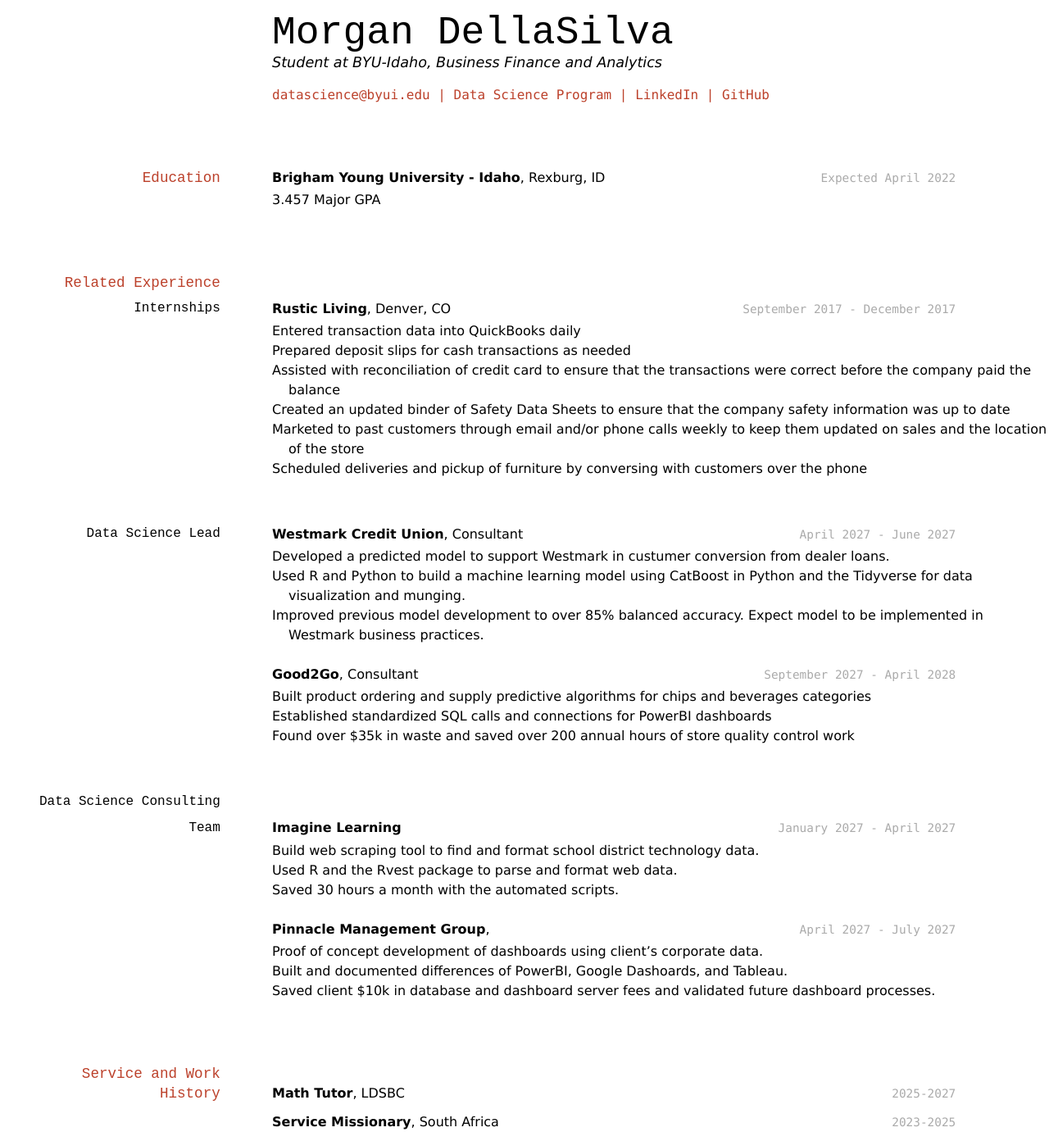
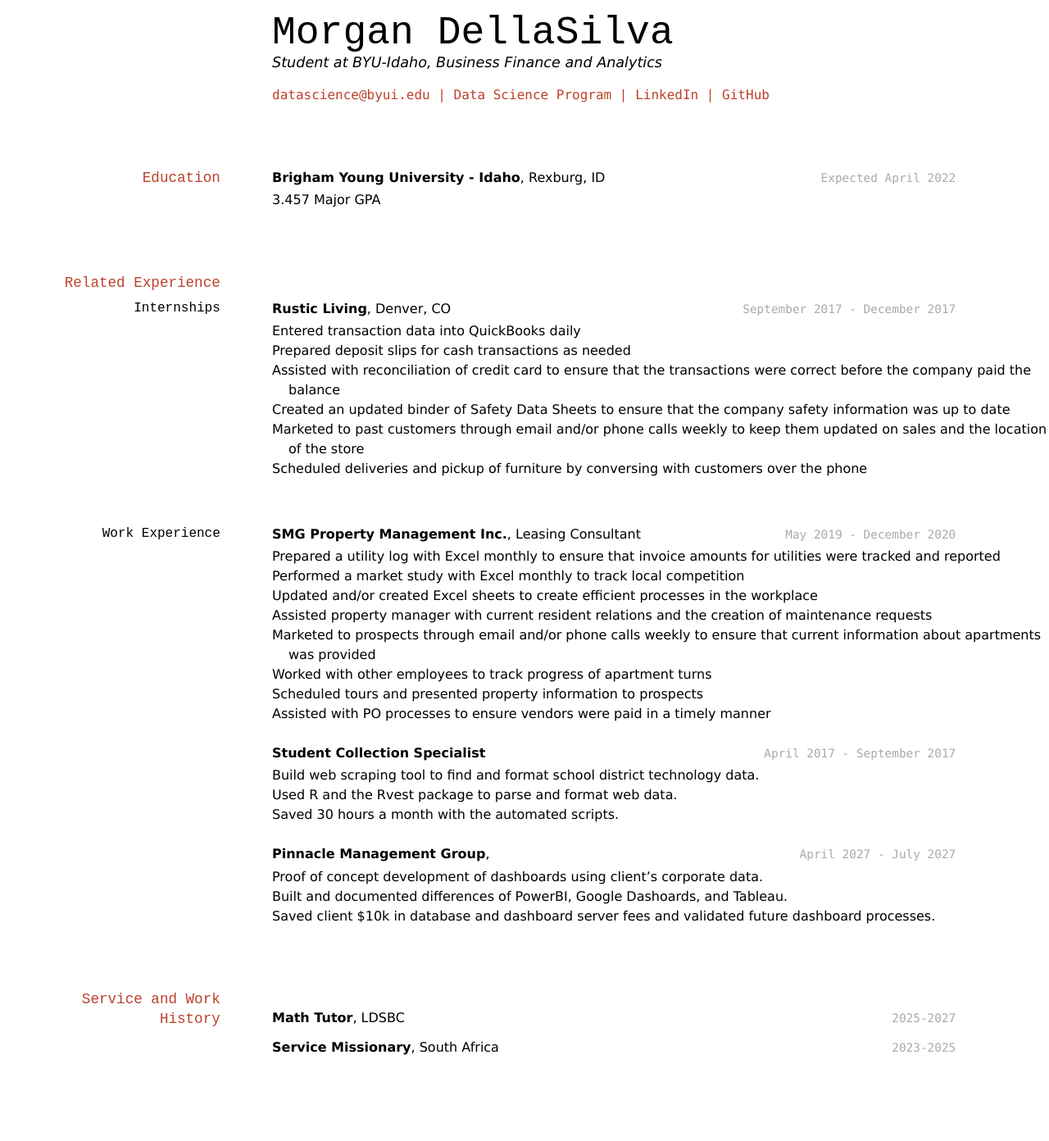
Before and after one commit to byuids-resumes/DELLASILVA-Resume, a Jekyll site: the page built from docs/index.md, in a window 1280 px wide. Shown: the whole page at 82% size. Built offline with Jekyll 4.4.1, drawn with Linux system fonts in a browser that asks for light colours; after the commit the page ends 1301 px from its top, so only the background shows below that.

Commit message:
Update index.md

```diff
--- a/docs/index.md
+++ b/docs/index.md
@@ -37,26 +37,23 @@ __Rustic Living__, Denver, CO
 - Scheduled deliveries and pickup of furniture by conversing with customers over the phone
 
 
-### Data Science Lead
+### Work Experience
 
-`April 2027 - June 2027`
-__Westmark Credit Union__, Consultant
+`May 2019 - December 2020`
+__SMG Property Management Inc.__, Leasing Consultant
 
-- Developed a predicted model to support Westmark in custumer conversion from dealer loans.
-- Used R and Python to build a machine learning model using CatBoost in Python and the Tidyverse for data visualization and munging.
-- Improved previous model development to over 85% balanced accuracy. Expect model to be implemented in Westmark business practices.
+- Prepared a utility log with Excel monthly to ensure that invoice amounts for utilities were tracked and reported
+- Performed a market study with Excel monthly to track local competition
+- Updated and/or created Excel sheets to create efficient processes in the workplace
+- Assisted property manager with current resident relations and the creation of maintenance requests
+- Marketed to prospects through email and/or phone calls weekly to ensure that current information about apartments was provided
+- Worked with other employees to track progress of apartment turns
+- Scheduled tours and presented property information to prospects
+- Assisted with PO processes to ensure vendors were paid in a timely manner
 
-`September 2027 - April 2028`
-__Good2Go__, Consultant
 
-- Built product ordering and supply predictive algorithms for chips and beverages categories
-- Established standardized SQL calls and connections for PowerBI dashboards
-- Found over $35k in waste and saved over 200 annual hours of store quality control work
-
-### Data Science Consulting Team
-
-`January 2027 - April 2027`
-__Imagine Learning__
+`April 2017 - September 2017`
+__Student Collection Specialist__
 
 - Build web scraping tool to find and format school district technology data.
 - Used R and the Rvest package to parse and format web data.
```
